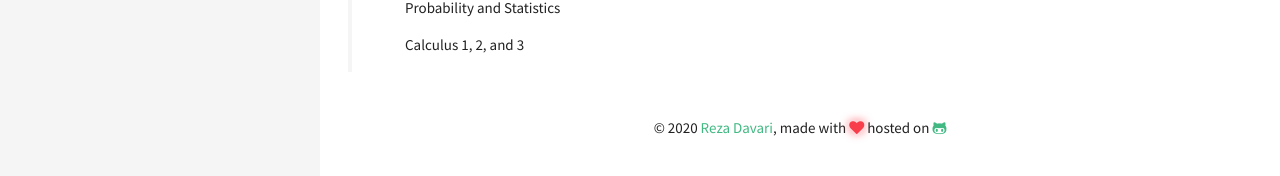
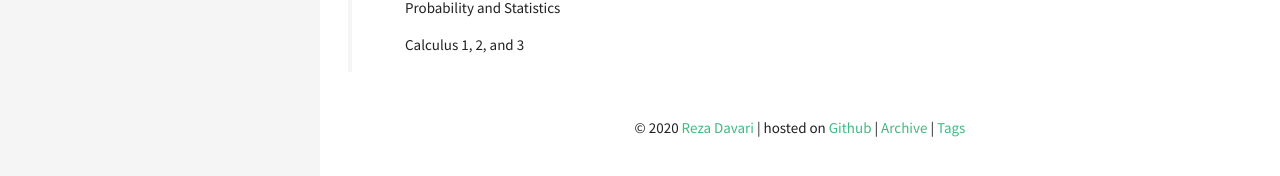
Before and after one commit to rezazzr/davari.io, a Jekyll site: the page built from index.html, in a window 1280 px wide. Shown: the part 1455-1631 px from the top of the page. Built offline with Jekyll 4.4.1, drawn with Linux system fonts in a browser that asks for light colours; nearby versions of some CDN libraries.

Commit message:
moved tags and archive to footer

```diff
--- a/_includes/footer.html
+++ b/_includes/footer.html
@@ -1,3 +1,3 @@
 <footer>
-  &copy; {{ site.time | date: '%Y' }} <a href="https://github.com/rezazzr">{{ site.owner.name }}</a>, made with <i class="fa fa-heart heart-icon"></i> hosted on  <a href="https://github.com/rezazzr/davari.io"> <i class="fa fa-github-alt"> </i> </a>
+  &copy; {{ site.time | date: '%Y' }} <a href="{{ '/' | relative_url }}">{{ site.owner.name }}</a> | hosted on <a href="https://github.com/rezazzr/davari.io">Github</a> | <a href="{{ '/archive.html' | relative_url }}">Archive</a> | <a href="{{ '/tags.html' | relative_url }}">Tags</a>
 </footer>
```
